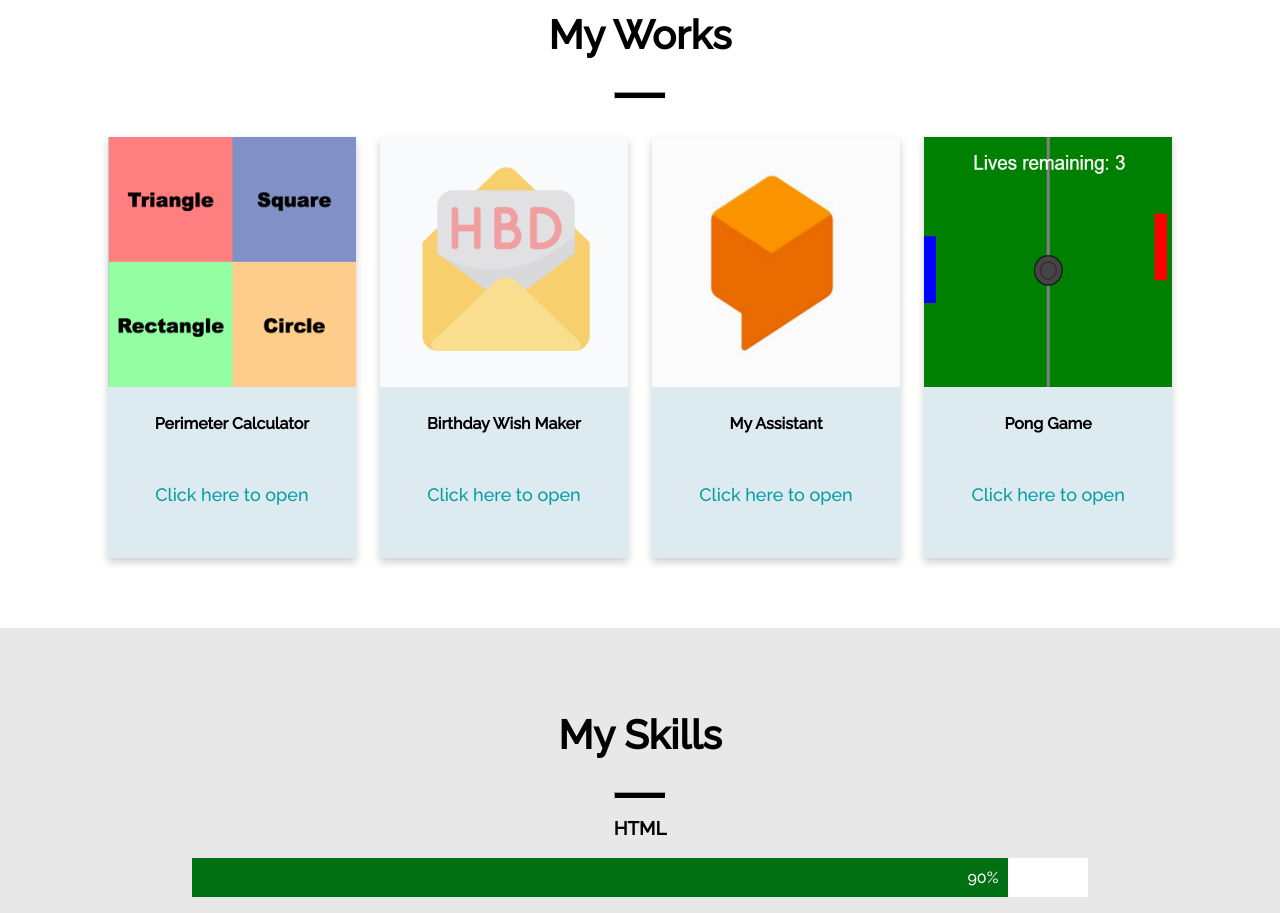
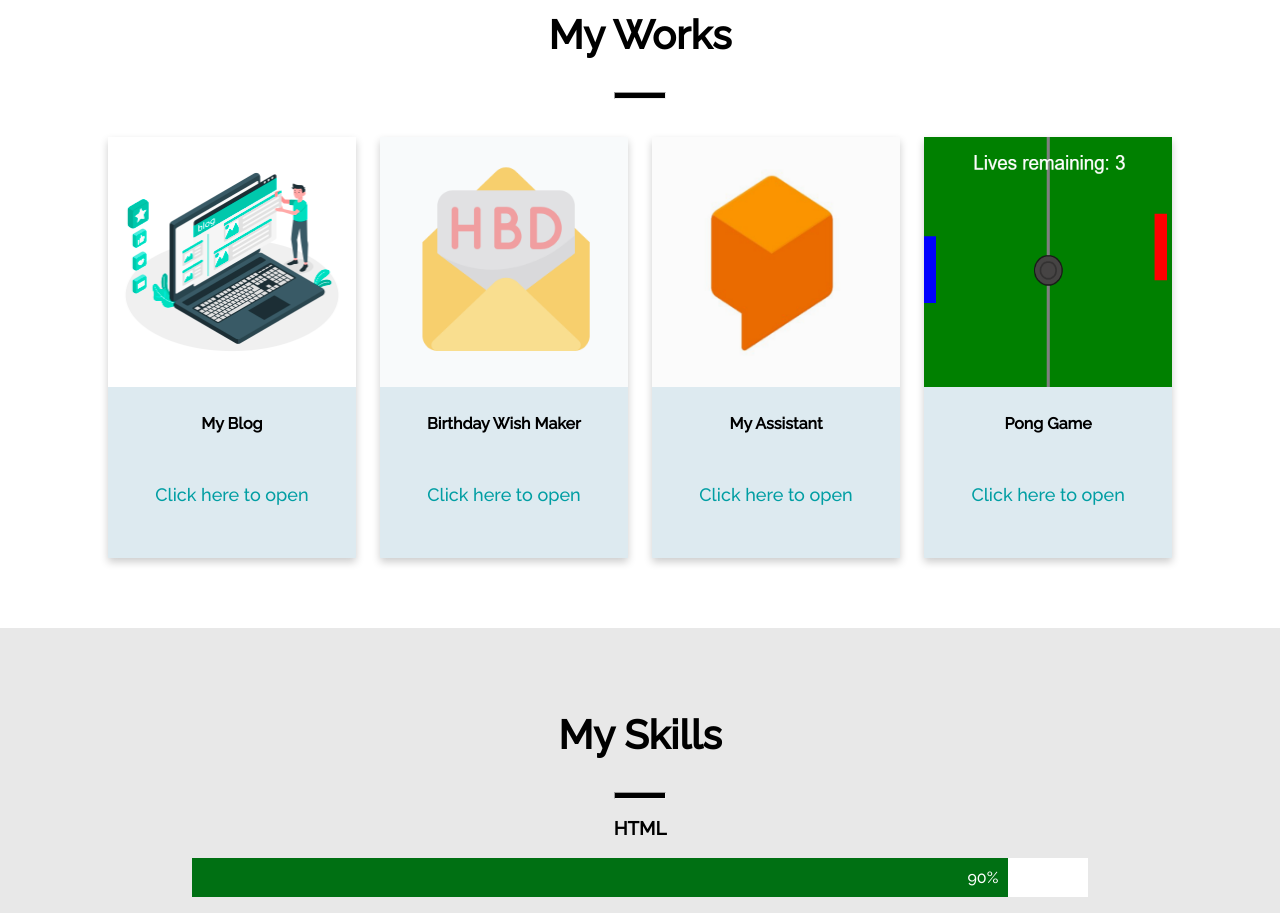
Before and after one commit to Code-Instructor/codeinstructor.github.io, a plain HTML site: page index.html in a window 1280 px wide. Shown: the part 1260-2173 px from the top of the page. Drawn offline with Linux system fonts and the light colour scheme.

Commit message:
Update index.html

```diff
--- a/index.html
+++ b/index.html
@@ -51,11 +51,11 @@
         <hr>
         <div class="row">
             <div class="card">
-                <img src="perimeter.png">
+                <img src="Blog.jpg">
                 <div class="container">
-                    <h4><b>Perimeter Calculator</b></h4>
+                    <h4><b>My Blog</b></h4>
                     <p>
-                        <a href="https://studio.code.org/projects/applab/QQAlUIocQeTL7k2SGHIKaerjiROXChGCxM4ly18liGk" target="_blank">
+                        <a href="https://code-instructor.github.io/Blog/" target="_blank">
                         Click here to open
                         </a>
                     </p>
```
